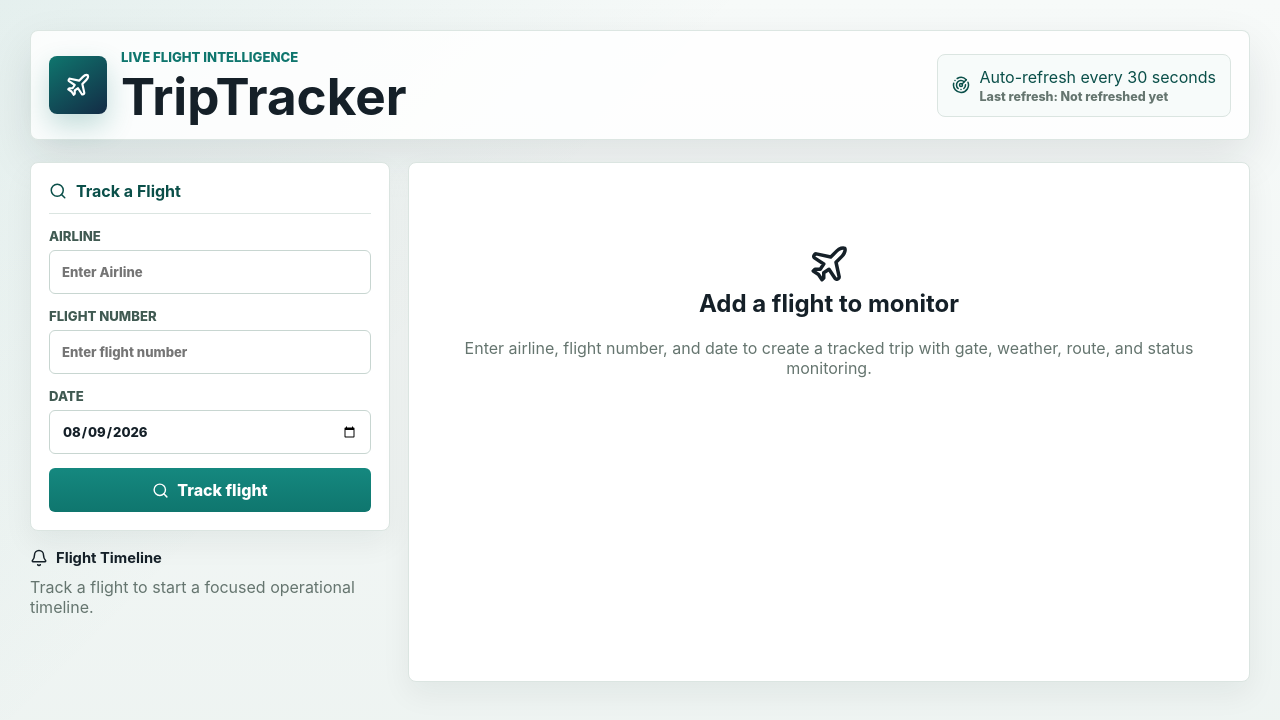
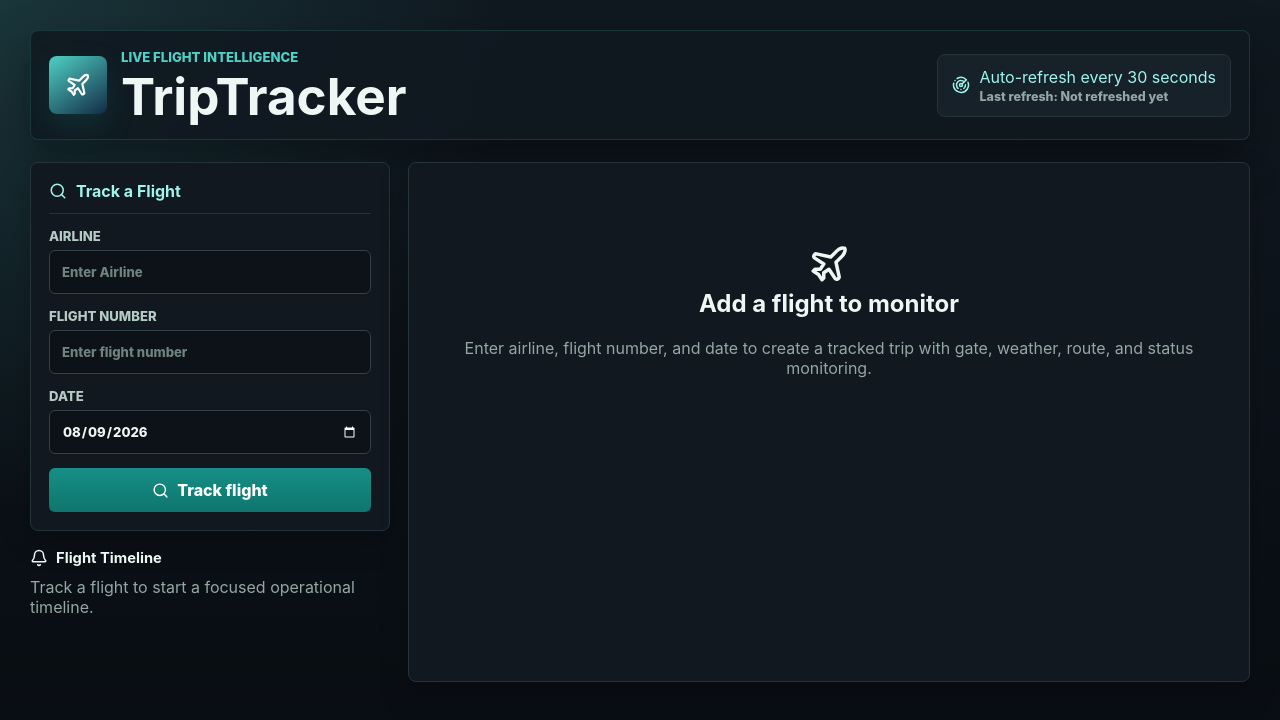
Before and after one commit to James-S-1980/TripTracker, a React (Vite) app: page / in a window 1280 px wide. Shown: the top 720 px of the page. Built offline with nearby package versions, Linux system fonts and the light colour scheme.

Commit message:
Apply dark theme throughout app

```diff
--- a/src/App.tsx
+++ b/src/App.tsx
@@ -736,8 +736,8 @@ function FlightMap({ flight }: { flight: FlightLeg }) {
         radarPane.style.zIndex = "350";
         radarPane.style.pointerEvents = "none";
       }
-      L.tileLayer("https://{s}.tile.openstreetmap.org/{z}/{x}/{y}.png", {
-        attribution: "&copy; OpenStreetMap contributors",
+      L.tileLayer("https://{s}.basemaps.cartocdn.com/dark_all/{z}/{x}/{y}{r}.png", {
+        attribution: "&copy; OpenStreetMap contributors &copy; CARTO",
         maxZoom: 10,
       }).addTo(leafletMapRef.current);
     }
--- a/src/styles.css
+++ b/src/styles.css
@@ -1,18 +1,21 @@
 :root {
-  color: #152028;
-  background: #eef3f1;
+  color: #eef7f4;
+  background: #080c11;
+  color-scheme: dark;
   font-family: Inter, ui-sans-serif, system-ui, -apple-system, BlinkMacSystemFont, "Segoe UI", sans-serif;
   font-synthesis: none;
   text-rendering: optimizeLegibility;
-  --ink: #152028;
-  --muted: #65756f;
-  --line: #dbe5e1;
-  --panel: #ffffff;
-  --teal: #0f766e;
-  --teal-deep: #0a4f49;
-  --amber: #c97911;
-  --red: #b42318;
-  --shadow: 0 18px 45px rgba(21, 32, 40, 0.1);
+  --ink: #eef7f4;
+  --muted: #94a8a3;
+  --line: #26333a;
+  --panel: #111820;
+  --panel-soft: #17212a;
+  --panel-raised: #1d2731;
+  --teal: #4fd1c5;
+  --teal-deep: #9ff5ec;
+  --amber: #f7c948;
+  --red: #ff8b7b;
+  --shadow: 0 18px 45px rgba(0, 0, 0, 0.35);
 }
 
 * {
@@ -21,8 +24,8 @@
 
 body {
   background:
-    linear-gradient(135deg, rgba(15, 118, 110, 0.08), rgba(255, 255, 255, 0) 36%),
-    linear-gradient(180deg, #f7faf9 0%, #edf3f1 100%);
+    radial-gradient(circle at top left, rgba(79, 209, 197, 0.16), rgba(8, 12, 17, 0) 34%),
+    linear-gradient(180deg, #101820 0%, #080c11 100%);
   margin: 0;
 }
 
@@ -38,8 +41,8 @@ input {
 
 .topbar {
   align-items: center;
-  background: rgba(255, 255, 255, 0.82);
-  border: 1px solid rgba(219, 229, 225, 0.95);
+  background: rgba(17, 24, 32, 0.88);
+  border: 1px solid rgba(79, 209, 197, 0.16);
   border-radius: 8px;
   box-shadow: var(--shadow);
   display: flex;
@@ -93,7 +96,7 @@ h1 {
 
 .freshness {
   align-items: center;
-  background: #f7fbfa;
+  background: var(--panel-soft);
   border: 1px solid var(--line);
   border-radius: 8px;
   color: var(--teal-deep);
@@ -122,10 +125,10 @@ h1 {
 }
 
 .top-flight-switcher {
-  background: rgba(255, 255, 255, 0.9);
+  background: rgba(17, 24, 32, 0.94);
   border: 1px solid var(--line);
   border-radius: 8px;
-  box-shadow: 0 12px 30px rgba(21, 32, 40, 0.06);
+  box-shadow: 0 12px 30px rgba(0, 0, 0, 0.26);
   margin: 0 auto 18px;
   max-width: 1280px;
   overflow: hidden;
@@ -162,7 +165,7 @@ h1 {
   background: var(--panel);
   border: 1px solid var(--line);
   border-radius: 8px;
-  box-shadow: 0 12px 30px rgba(21, 32, 40, 0.06);
+  box-shadow: 0 12px 30px rgba(0, 0, 0, 0.22);
 }
 
 .lookup-panel {
@@ -196,9 +199,9 @@ h1 {
 
 .suggestions {
   background: var(--panel);
-  border: 1px solid #c8d6d1;
+  border: 1px solid var(--line);
   border-radius: 8px;
-  box-shadow: 0 14px 30px rgba(23, 32, 42, 0.12);
+  box-shadow: 0 14px 30px rgba(0, 0, 0, 0.32);
   display: grid;
   gap: 2px;
   left: 0;
@@ -211,7 +214,7 @@ h1 {
 
 .suggestions button {
   background: transparent;
-  color: #17202a;
+  color: var(--ink);
   display: grid;
   gap: 2px;
   grid-template-columns: 34px 42px minmax(0, 1fr);
@@ -222,7 +225,7 @@ h1 {
 }
 
 .suggestions button:hover {
-  background: #eef6f3;
+  background: var(--panel-raised);
 }
 
 .suggestions span {
@@ -240,7 +243,7 @@ h1 {
 .airline-logo {
   align-items: center;
   background: linear-gradient(180deg, #ffffff, #f8fbfa);
-  border: 1px solid var(--line);
+  border: 1px solid rgba(238, 247, 244, 0.16);
   border-radius: 8px;
   box-shadow: inset 0 0 0 1px rgba(255, 255, 255, 0.8);
   display: inline-flex;
@@ -269,7 +272,7 @@ h1 {
 }
 
 label {
-  color: #405a52;
+  color: #b6cbc5;
   display: grid;
   font-size: 0.82rem;
   font-weight: 800;
@@ -278,7 +281,8 @@ label {
 }
 
 input {
-  border: 1px solid #c8d6d1;
+  background: #0c1218;
+  border: 1px solid #324149;
   border-radius: 6px;
   color: var(--ink);
   min-height: 44px;
@@ -286,15 +290,23 @@ input {
   transition: border-color 0.15s ease, box-shadow 0.15s ease;
 }
 
+input::placeholder {
+  color: #6f827d;
+}
+
+input[type="date"] {
+  color-scheme: dark;
+}
+
 input:focus {
   border-color: var(--teal);
-  box-shadow: 0 0 0 3px rgba(15, 118, 110, 0.14);
+  box-shadow: 0 0 0 3px rgba(79, 209, 197, 0.16);
   outline: none;
 }
 
 button {
   align-items: center;
-  background: linear-gradient(180deg, #15887f, var(--teal));
+  background: linear-gradient(180deg, #168f86, #0f766e);
   border: 0;
   border-radius: 6px;
   color: #ffffff;
@@ -319,10 +331,10 @@ button:disabled {
 }
 
 .lookup-error {
-  background: #fff0ed;
-  border: 1px solid #f5b5a8;
+  background: rgba(255, 139, 123, 0.12);
+  border: 1px solid rgba(255, 139, 123, 0.34);
   border-radius: 6px;
-  color: #8a4238;
+  color: #ffb7ad;
   font-size: 0.88rem;
   font-weight: 700;
   margin: 0;
@@ -357,7 +369,7 @@ button:disabled {
 }
 
 .timeline-item::before {
-  background: #d9e4df;
+  background: #2f3d45;
   bottom: 0;
   content: "";
   left: 14px;
@@ -372,7 +384,7 @@ button:disabled {
 
 .timeline-marker {
   align-items: center;
-  background: #e9f4f1;
+  background: rgba(79, 209, 197, 0.12);
   border: 2px solid var(--teal);
   border-radius: 999px;
   color: var(--teal);
@@ -385,9 +397,9 @@ button:disabled {
 }
 
 .timeline-item.critical .timeline-marker {
-  background: #fff0ed;
-  border-color: #b42318;
-  color: #b42318;
+  background: rgba(255, 139, 123, 0.12);
+  border-color: var(--red);
+  color: var(--red);
 }
 
 .timeline-meta {
@@ -397,7 +409,7 @@ button:disabled {
 }
 
 .timeline-meta span {
-  color: #8a5a00;
+  color: var(--amber);
   display: block;
   font-size: 0.72rem;
   font-weight: 900;
@@ -405,11 +417,11 @@ button:disabled {
 }
 
 .timeline-item.critical .timeline-meta span {
-  color: #b42318;
+  color: var(--red);
 }
 
 .timeline-item p {
-  color: #476159;
+  color: #b6cbc5;
   margin: 6px 0;
 }
 
@@ -428,7 +440,7 @@ dt,
 
 .tracked-flight {
   align-items: stretch;
-  background: rgba(255, 255, 255, 0.9);
+  background: rgba(23, 33, 42, 0.92);
   border: 1px solid var(--line);
   border-radius: 8px;
   display: grid;
@@ -437,8 +449,8 @@ dt,
 }
 
 .tracked-flight.active {
-  border-color: rgba(15, 118, 110, 0.65);
-  box-shadow: inset 4px 0 0 var(--teal), 0 10px 24px rgba(15, 118, 110, 0.1);
+  border-color: rgba(79, 209, 197, 0.65);
+  box-shadow: inset 4px 0 0 var(--teal), 0 10px 24px rgba(79, 209, 197, 0.12);
 }
 
 .tracked-flight > button:first-child {
@@ -475,14 +487,14 @@ dt,
   background: transparent;
   border-left: 1px solid var(--line);
   border-radius: 0;
-  color: #8a4238;
+  color: var(--red);
   justify-content: center;
   min-height: 54px;
   padding: 0;
 }
 
 .delete-flight:hover {
-  background: #fff0ed;
+  background: rgba(255, 139, 123, 0.12);
 }
 
 .suggestions button:hover,
@@ -493,7 +505,7 @@ dt,
 }
 
 .tracked-flight > button:first-child:hover {
-  background: #f7fbfa;
+  background: rgba(238, 247, 244, 0.04);
 }
 
 .tracked-list span {
@@ -521,10 +533,10 @@ dt,
 
 .flight-header {
   align-items: center;
-  background: linear-gradient(135deg, #ffffff 0%, #f3faf7 58%, #fff7ed 100%);
+  background: linear-gradient(135deg, #141c25 0%, #172b2b 58%, #251d13 100%);
   border: 1px solid var(--line);
   border-radius: 8px;
-  box-shadow: 0 14px 34px rgba(21, 32, 40, 0.07);
+  box-shadow: 0 14px 34px rgba(0, 0, 0, 0.25);
   display: flex;
   justify-content: space-between;
   padding: 18px;
@@ -551,7 +563,7 @@ dt,
   background: #14171c;
   border: 1px solid #29313a;
   border-radius: 8px;
-  box-shadow: 0 16px 42px rgba(21, 32, 40, 0.14);
+  box-shadow: 0 16px 42px rgba(0, 0, 0, 0.34);
   color: #f7fbfa;
   display: grid;
   gap: 14px;
@@ -769,8 +781,8 @@ dt,
 
 .status-pill,
 .source-chip {
-  background: #e9f4f1;
-  border: 1px solid rgba(15, 118, 110, 0.22);
+  background: rgba(79, 209, 197, 0.12);
+  border: 1px solid rgba(79, 209, 197, 0.28);
   border-radius: 999px;
   color: var(--teal-deep);
   display: inline-flex;
@@ -783,9 +795,13 @@ dt,
 
 .status-pill.delayed,
 .status-pill.cancelled {
-  background: #fff0ed;
-  border-color: #f5b5a8;
+  background: rgba(255, 139, 123, 0.12);
+  border-color: rgba(255, 139, 123, 0.32);
   color: var(--red);
+}
+
+.icon-button {
+  background: var(--panel-raised);
 }
 
 .icon-button {
@@ -804,7 +820,7 @@ dt,
   background: var(--panel);
   border: 1px solid var(--line);
   border-radius: 8px;
-  box-shadow: 0 12px 30px rgba(21, 32, 40, 0.06);
+  box-shadow: 0 12px 30px rgba(0, 0, 0, 0.22);
   display: grid;
   gap: 14px;
   grid-template-columns: 1fr 1.45fr 1fr 1fr;
@@ -818,7 +834,7 @@ dt,
 }
 
 .provider-note strong {
-  color: #476159;
+  color: #c5d8d2;
   font-size: 0.95rem;
 }
 
@@ -865,7 +881,7 @@ dt,
   background: var(--panel);
   border: 1px solid var(--line);
   border-radius: 8px;
-  box-shadow: 0 12px 30px rgba(21, 32, 40, 0.05);
+  box-shadow: 0 12px 30px rgba(0, 0, 0, 0.2);
   display: flex;
   gap: 12px;
   min-height: 94px;
@@ -915,7 +931,7 @@ dt,
   background: var(--panel);
   border: 1px solid var(--line);
   border-radius: 8px;
-  box-shadow: 0 14px 36px rgba(21, 32, 40, 0.08);
+  box-shadow: 0 14px 36px rgba(0, 0, 0, 0.24);
   display: grid;
   grid-template-rows: auto minmax(0, 1fr) auto;
   min-width: 0;
@@ -942,7 +958,7 @@ dt,
 
 .radar-toggle {
   align-items: center;
-  background: #f8fbfa;
+  background: var(--panel-soft);
   border: 1px solid var(--line);
   border-radius: 8px;
   color: var(--muted);
@@ -957,8 +973,8 @@ dt,
 }
 
 .radar-toggle.active {
-  background: rgba(15, 118, 110, 0.12);
-  border-color: rgba(15, 118, 110, 0.32);
+  background: rgba(79, 209, 197, 0.14);
+  border-color: rgba(79, 209, 197, 0.32);
   color: var(--teal);
 }
 
@@ -1024,7 +1040,7 @@ dt,
 }
 
 .map-telemetry {
-  background: #f8fbfa;
+  background: var(--panel-soft);
   border: 1px solid var(--line);
   border-radius: 8px;
   display: flex;
```
